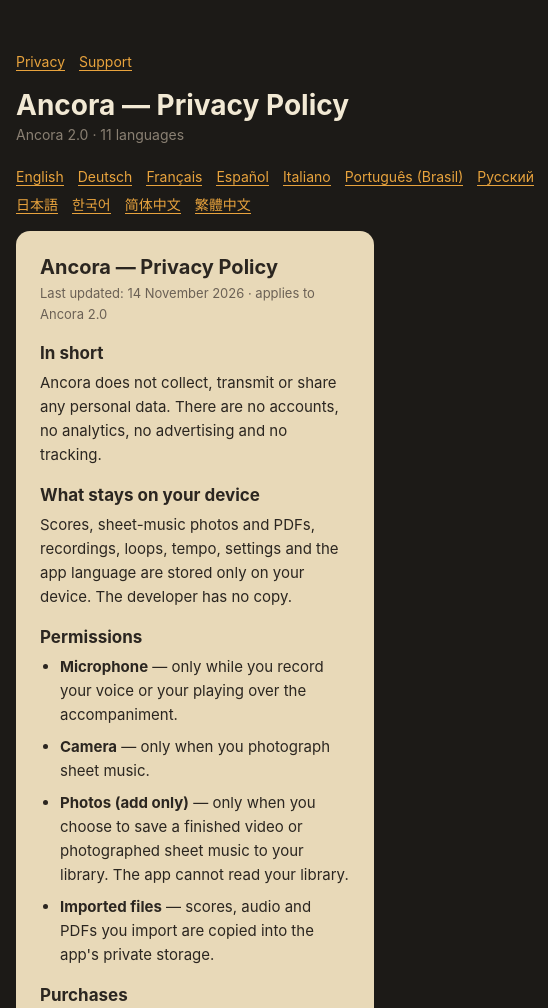
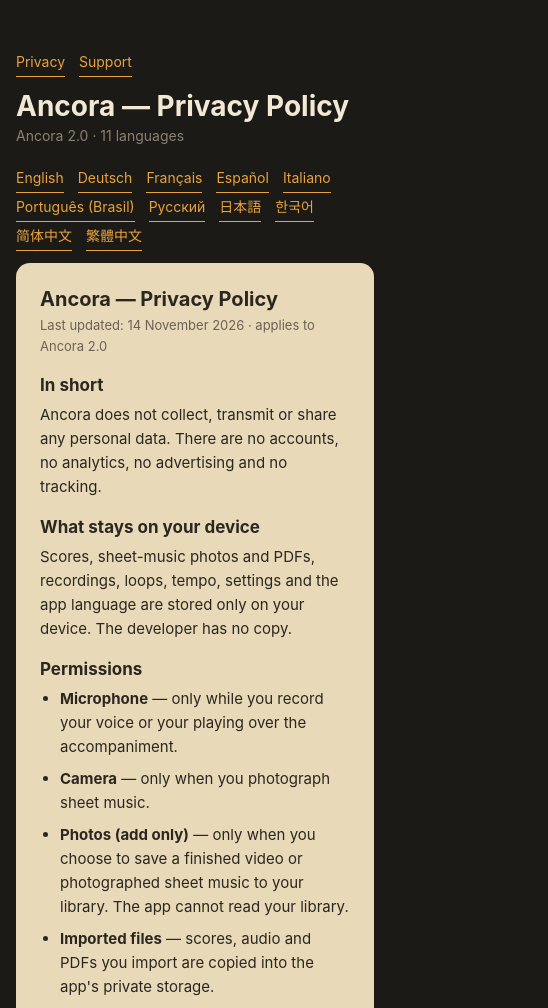
Before and after one commit to alilmagomedov-code/ancora-app-pages, a plain HTML site: page privacy.html in a window 390 px wide. Shown: the top 1008 px of the page, 548 px wide, since content can reach past the window. Drawn offline with Linux system fonts and the light colour scheme.

Commit message:
Privacy page: language links wrap on phone width
Co-Authored-By: Claude Opus 5.5 <noreply@anthropic.com>

```diff
--- a/privacy.html
+++ b/privacy.html
@@ -3,7 +3,7 @@
 html,body{margin:0;background:var(--bg);color:var(--cream);font-family:-apple-system,BlinkMacSystemFont,"Segoe UI",Helvetica,Arial,sans-serif}
 .wrap{max-width:680px;margin:0 auto;padding:48px 16px 80px}
 h1{font-size:28px;margin:0 0 4px}.sub{color:var(--muted);font-size:14px;margin:0 0 20px}
-nav{margin:0 0 12px;font-size:14px;line-height:2}nav a{color:var(--amber);margin-right:14px;text-decoration:none;border-bottom:1px solid var(--amber);white-space:nowrap}
+nav{margin:0 0 12px;font-size:14px;line-height:2}nav a{display:inline-block;color:var(--amber);margin-right:14px;text-decoration:none;border-bottom:1px solid var(--amber);white-space:nowrap}
 .card{background:var(--panel);color:var(--ink);border-radius:14px;padding:24px;margin-bottom:20px}
 .card h2{font-size:20px;margin:0 0 4px}.card h3{font-size:17px;margin:18px 0 8px}
 .card .date{color:#6B6155;font-size:13px;margin:0 0 12px}
```
